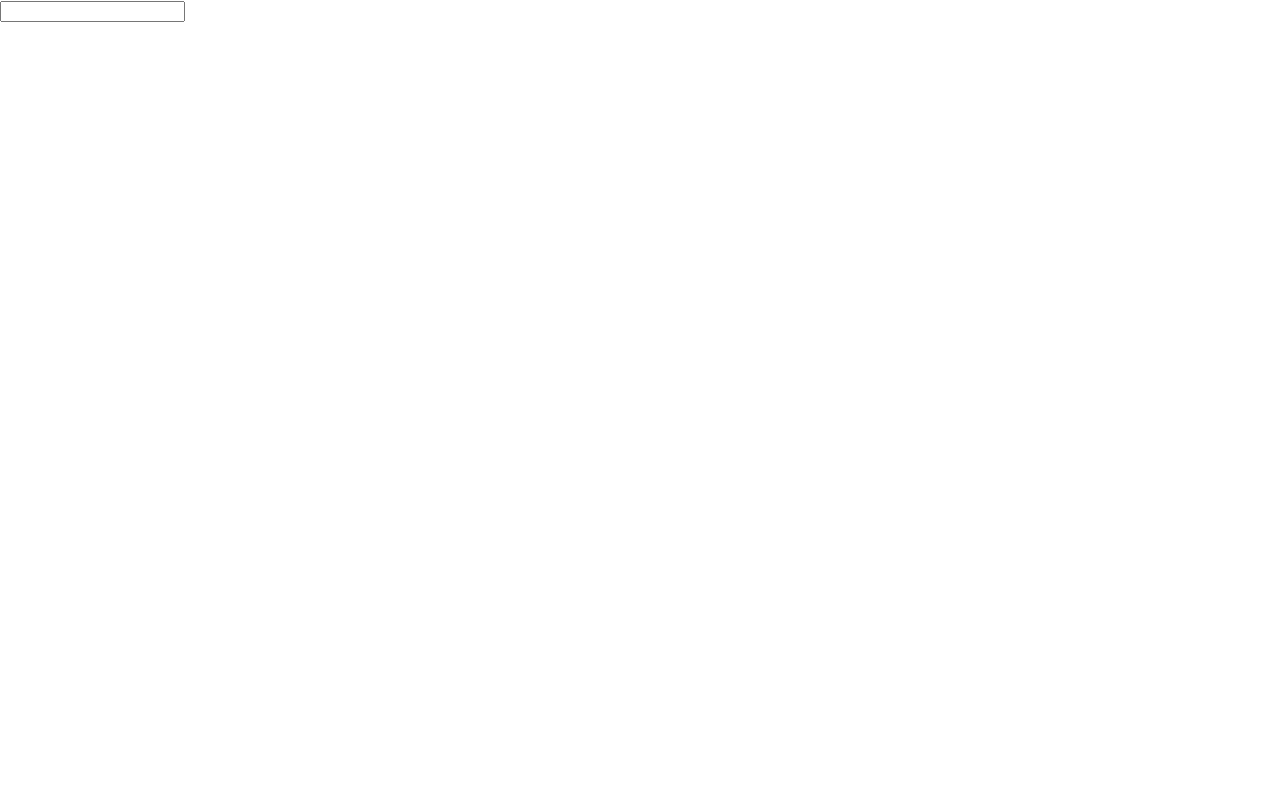
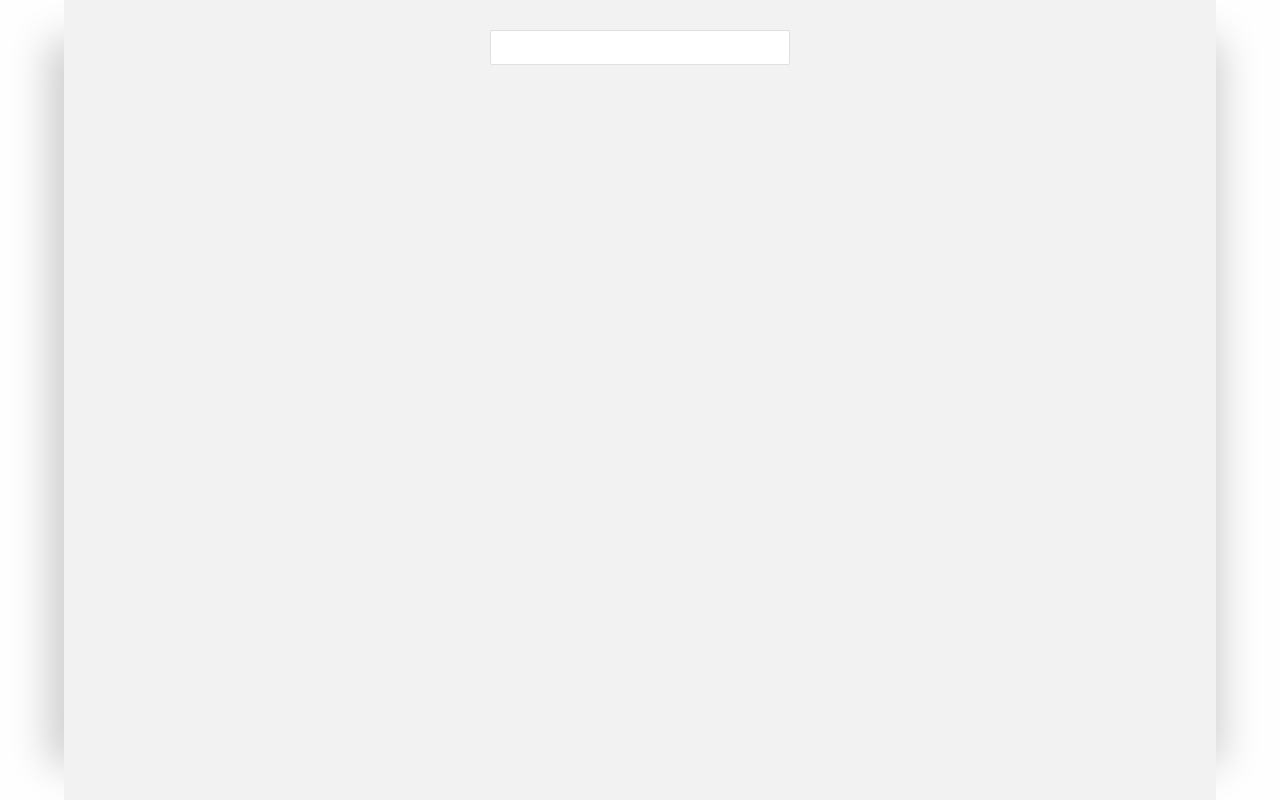
Before and after one commit to longtran-pops/auto-complete, a React (Create React App) app: page / in a window 1280 px wide. Built offline with nearby package versions, Linux system fonts and the light colour scheme.

Commit message:
Tung Nguyen/Final version

```diff
--- a/src/App.css
+++ b/src/App.css
@@ -1,38 +1,94 @@
-.App {
-  text-align: center;
+* {
+    box-sizing: border-box;
 }
-
-.App-logo {
-  height: 40vmin;
-  pointer-events: none;
+body {
+    background-color: #f2f2f2;
+    width: 100%;
+	overflow-x: hidden;
+	font-size: 15px;
 }
-
-@media (prefers-reduced-motion: no-preference) {
-  .App-logo {
-    animation: App-logo-spin infinite 20s linear;
-  }
+.loading {
+    margin-top: 10px;
+    font-style: italic;
 }
-
-.App-header {
-  background-color: #282c34;
-  min-height: 100vh;
-  display: flex;
-  flex-direction: column;
-  align-items: center;
-  justify-content: center;
-  font-size: calc(10px + 2vmin);
-  color: white;
+#root {
+	min-height: 100vh;
+	position: relative;
+	text-align: center;
+	padding: 30px;
 }
-
-.App-link {
-  color: #61dafb;
+.main input {
+    border: 1px solid #e0e0e0;
+    height: 35px;
+    border-radius: 2px;
+	width: 100%;
+	padding: 5px 10px;
 }
-
-@keyframes App-logo-spin {
-  from {
-    transform: rotate(0deg);
-  }
-  to {
-    transform: rotate(360deg);
-  }
+.main input:focus {
+    border-color: #e0e0e0;
+    outline: none;
+    box-shadow: none;
 }
+.result {
+	margin-top: 10px;
+}
+.result p {
+    margin: 0;
+    padding: 5px 10px;
+    text-align: left;
+	line-height: 1.5;
+	color: #828282;
+}
+.result p .marked {
+	font-weight: bold;
+	color: #000;
+}
+@media screen and (min-width: 768px){
+	body {
+		background-color: #fefefe;
+	}
+	#root {
+		width: 90%;
+		margin: 0px auto;
+		background-color: #f2f2f2;
+	}
+	#root:before,
+	#root:after {
+		z-index: -1;
+		position: absolute;
+		content: "";
+		bottom: 35px;
+		left: 0;
+		width: 50px;
+		top: 40px;
+		-webkit-box-shadow: -15px 0px 40px 0px rgba(0, 0, 0, 0.2);
+		-moz-box-shadow: -15px 0px 40px 0px rgba(0, 0, 0, 0.2);
+		box-shadow: -15px 0px 40px 0px rgba(0, 0, 0, 0.2);
+	}
+	#root:after {
+		right: 10px;
+		left: auto;
+		-webkit-box-shadow: 15px 0px 40px 0px rgba(0, 0, 0, 0.2);
+		-moz-box-shadow: 15px 0px 40px 0px rgba(0, 0, 0, 0.2);
+		box-shadow: 15px 0px 40px 0px rgba(0, 0, 0, 0.2);
+	}
+	.main {
+		display: inline-block;
+	}
+	.main input {
+		width: 300px;
+	}
+	.result {
+		background: #fff;
+		-webkit-box-shadow: 0px 0px 5px 0px rgba(0,0,0,0.5);
+		-moz-box-shadow: 0px 0px 5px 0px rgba(0,0,0,0.5);
+		box-shadow: 0px 0px 5px 0px rgba(0,0,0,0.5);
+	}
+	.result p {
+		border-bottom: 1px solid #e0e0e0;
+		cursor: pointer;
+	}
+	.result p:last-child {
+		border-bottom: none;
+	}
+}
--- a/src/App.js
+++ b/src/App.js
@@ -1,15 +1,18 @@
-import React from 'react'
-import FakeSearchAPI from './fake-api/search'
-import { PAutoComplete } from './components/widgets'
-import './App.css'
+import React from "react";
+import FakeSearchAPI from "./fake-api/search";
+import { PAutoComplete } from "./components/widgets";
+import "./App.css";
 
 class App extends React.Component {
     constructor(props) {
-    super(props)
+        super(props);
         this.state = {
-      keyword: '',
+            keyword: "",
             results: [],
-    }
+            setTime: null,
+            loading: false,
+            lastTime: 0
+        };
     }
     updateKeyword(keyword) {
         return new Promise((resolve) => {
@@ -18,8 +21,8 @@ class App extends React.Component {
                     keyword,
                 },
                 () => resolve(keyword)
-      )
-    })
+            );
+        });
     }
     updateResult(results) {
         return new Promise((resolve) => {
@@ -28,31 +31,49 @@ class App extends React.Component {
                     results,
                 },
                 () => resolve()
-      )
+            );
+        });
+    }
+    search(keyword) {
+        try {
+            if (this.setTime) clearTimeout(this.setTime)
+            this.updateResult([]);
+            // Update keyword input
+            this.updateKeyword(keyword);
+            if(!keyword) return false;
+            this.setTime = setTimeout(async () => {
+                const time = new Date().getTime()
+                this.setState({
+                    lastTime: time,
+                    loading: true
                 })
-  }
-  async search(keyword) {
-    try {
-      // Update keyword input
-      this.updateKeyword(keyword)
                 // Get all the items which start with `keyword`
                 const results = await FakeSearchAPI.search(keyword)
+                if(time !== this.state.lastTime) return false
+                this.setState({ loading: false })
                 // Update suggestion list
                 this.updateResult(results)
+            }, 500);
         } catch (err) {
-      console.error(err)
+            console.error(err);
         }
+    }
+    componentWillUnmount(){
+        if (this.setTime) clearTimeout(this.setTime);
     }
     render() {
         return (
             <PAutoComplete
                 value={this.state.keyword}
+                loading={this.state.loading}
                 suggestions={this.state.results}
                 onChange={(val) => this.search(val)}
-        onSelect={(item) => this.updateKeyword(item) && this.updateResult([])}
+                onSelect={(item) =>
+                    this.updateKeyword(item) && this.updateResult([])
+                }
             />
-    )
+        );
     }
 }
 
-export default App
+export default App;
--- a/src/components/elements/PListItem.js
+++ b/src/components/elements/PListItem.js
@@ -1,6 +1,10 @@
-import React from 'react'
+import React from "react";
 export default (props) => {
-  return (
-    <p onClick={(e) => props.onPress && props.onPress(e)}>{props.children}</p>
-  )
-}
+    const regExpHighLightKeyword = () => {
+        const regTerm = props.terms.replace(/[.*+?^${}()|[\]\\]/g, '\\$&') // Replace special character
+        return {__html: props.children.replace(new RegExp('(' + regTerm + ')', 'i'), '<span class="marked">$1</span>')};
+    }
+    return (
+        <p onClick={(e) => props.onPress && props.onPress(e)} dangerouslySetInnerHTML={regExpHighLightKeyword()}></p>
+    );
+};
--- /dev/null
+++ b/src/components/elements/Ploading.js
@@ -0,0 +1,4 @@
+import React from 'react'
+export default (props) => {
+  return <div className='loading'>{props.children}</div>
+}
--- a/src/components/elements/index.js
+++ b/src/components/elements/index.js
@@ -1,11 +1,14 @@
 import Input from './PInput'
 import List from './PList'
 import ListItem from './PListItem'
+import Loading from './Ploading';
 export const PList = List
 export const PListItem = ListItem
 export const PInput = Input
+export const PLoading = Loading
 export default {
   PList: List,
   PInput: Input,
   PListItem: ListItem,
+  PLoading: Loading
 }
--- a/src/components/widgets/PAutoComplete.js
+++ b/src/components/widgets/PAutoComplete.js
@@ -1,12 +1,13 @@
-import { PInput, PListItem, PList } from '../elements'
+import { PInput, PListItem, PList, PLoading } from '../elements'
 import React from 'react'
 export default (props) => {
   return (
-    <div>
+    <div className="main">
       <PInput
         value={props.value}
         onChange={(val) => props.onChange && props.onChange(val)}
       ></PInput>
+      {props.loading && <PLoading>Loading...</PLoading>}
       {props.suggestions && props.suggestions.length > 0 ? (
         <PList>
           {props.suggestions.map((item) => (
@@ -15,6 +16,7 @@ export default (props) => {
               onPress={() => {
                 props.onSelect && props.onSelect(item)
               }}
+              terms={props.value}
             >
               {item}
             </PListItem>
```
Lines whose indentation alone changed are shown as unchanged.
